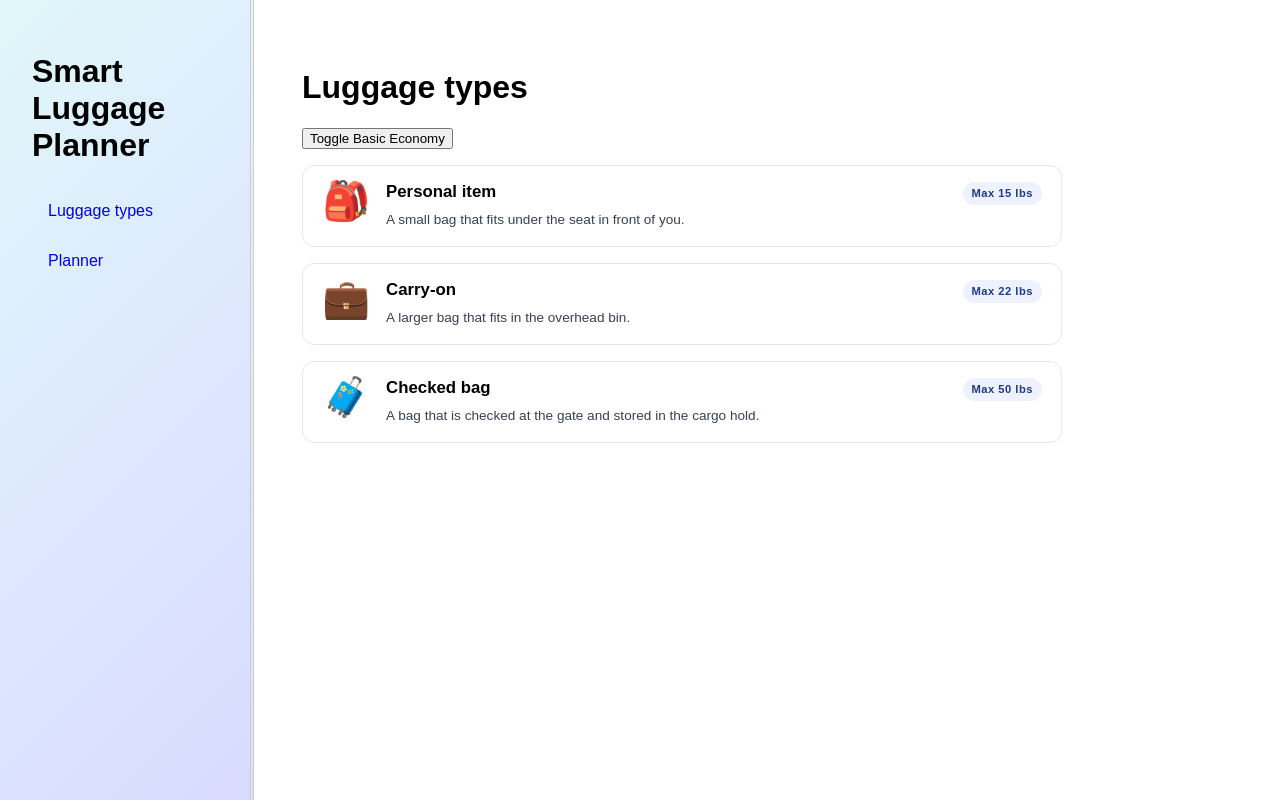
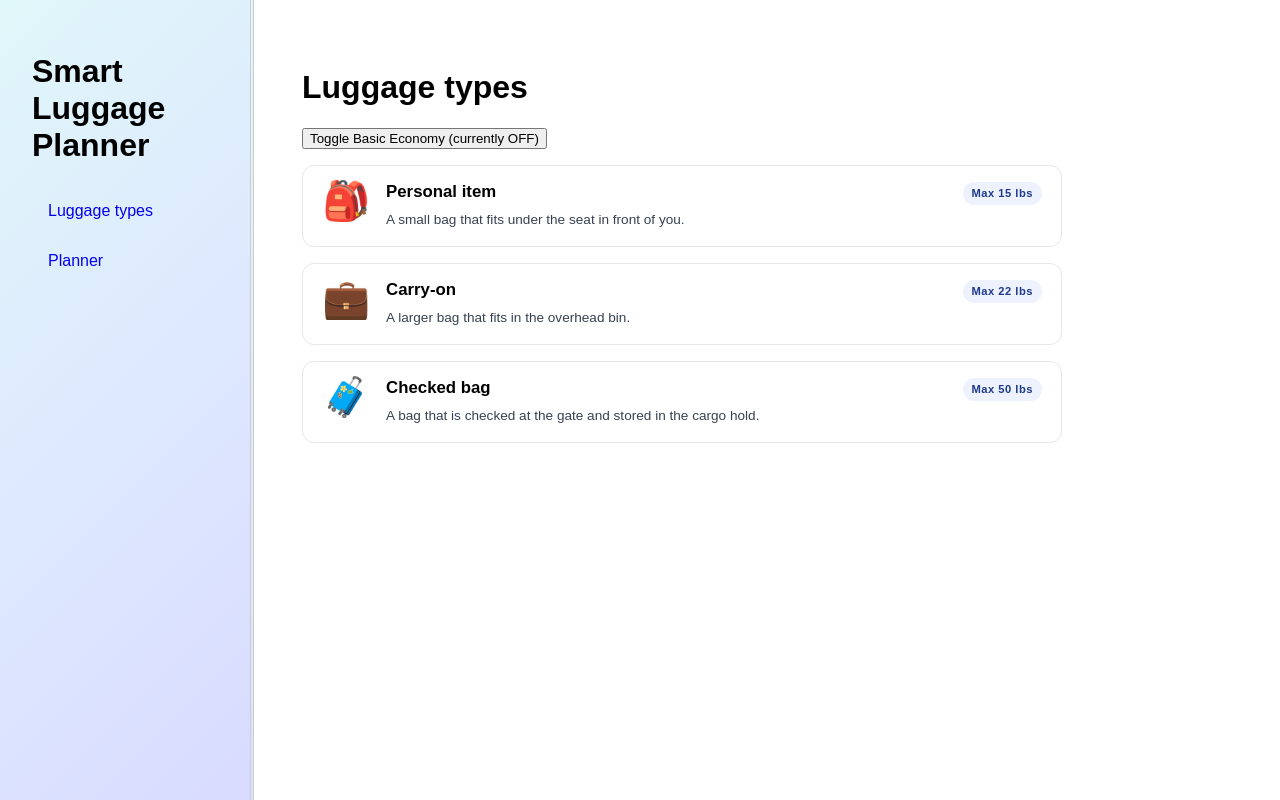
Before and after one commit to shanayamalik/berkeley-cs260, a React (Vite) app in the folder programming-assignment-3/code/: page / in a window 1280 px wide. Built offline with nearby package versions, Linux system fonts and the light colour scheme.

Commit message:
actively rendering the basicEconomy state into the page

```diff
--- a/programming-assignment-3/code/src/pages/luggage-overview/LuggageOverview.jsx
+++ b/programming-assignment-3/code/src/pages/luggage-overview/LuggageOverview.jsx
@@ -51,12 +51,20 @@ export default function LuggageOverview() {
   // Boolean state variable to track if user is on Basic Economy fare
   const [basicEconomy, setBasicEconomy] = useState(false);
 
+  // Create dynamic button text based on current state
+  let buttonText = "Toggle Basic Economy";
+  if (basicEconomy) {
+    buttonText += ' (currently ON)';
+  } else {
+    buttonText += ' (currently OFF)';
+  }
+
   return (
     <div className="luggage-overview">
       <h1>Luggage types</h1>
 
       <button onClick={() => setBasicEconomy(!basicEconomy)}>
-        Toggle Basic Economy
+        {buttonText}
       </button>
 
       {/* Dynamic rendering: iterate over LUGGAGE_TYPES array to create components */}
```
